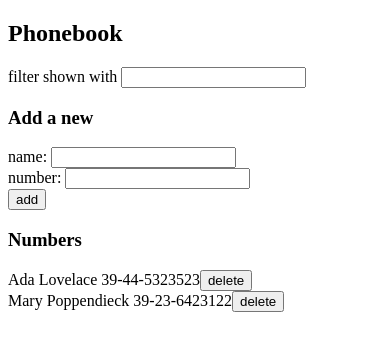
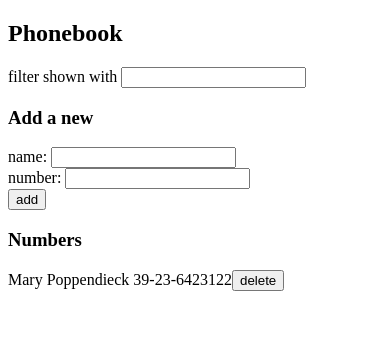
Before and after one commit to emjogale/fullstack, a React (Create React App) app in the folder part2/phonebook/: page / in a window 390 px wide. Shown: the top 350 px of the page. Built offline with nearby package versions, Linux system fonts and the light colour scheme; data requests are answered from the project's data file.

Commit message:
2.14 make it possible to delete entries from the phonebook

```diff
--- a/part2/phonebook/db.json
+++ b/part2/phonebook/db.json
@@ -1,10 +1,5 @@
 {
   "persons": [
-    {
-      "name": "Ada Lovelace",
-      "number": "39-44-5323523",
-      "id": 2
-    },
     {
       "name": "Mary Poppendieck",
       "number": "39-23-6423122",
--- a/part2/phonebook/src/App.js
+++ b/part2/phonebook/src/App.js
@@ -24,7 +24,6 @@
 		event.preventDefault();
 		const personObject = {
 			name: newName,
-
 			number: newNumber,
 		};
 
@@ -52,7 +51,6 @@
 	const handleDeleteOf = (person) => {
 		const yes = window.confirm(`Delete ${person.name} ?`);
 		if (yes) {
-			console.log("here we go with deleting");
 			personService
 				.deleteItem(person.id)
 				.then(setPersons(persons.filter((p) => p.id !== person.id)));
```
